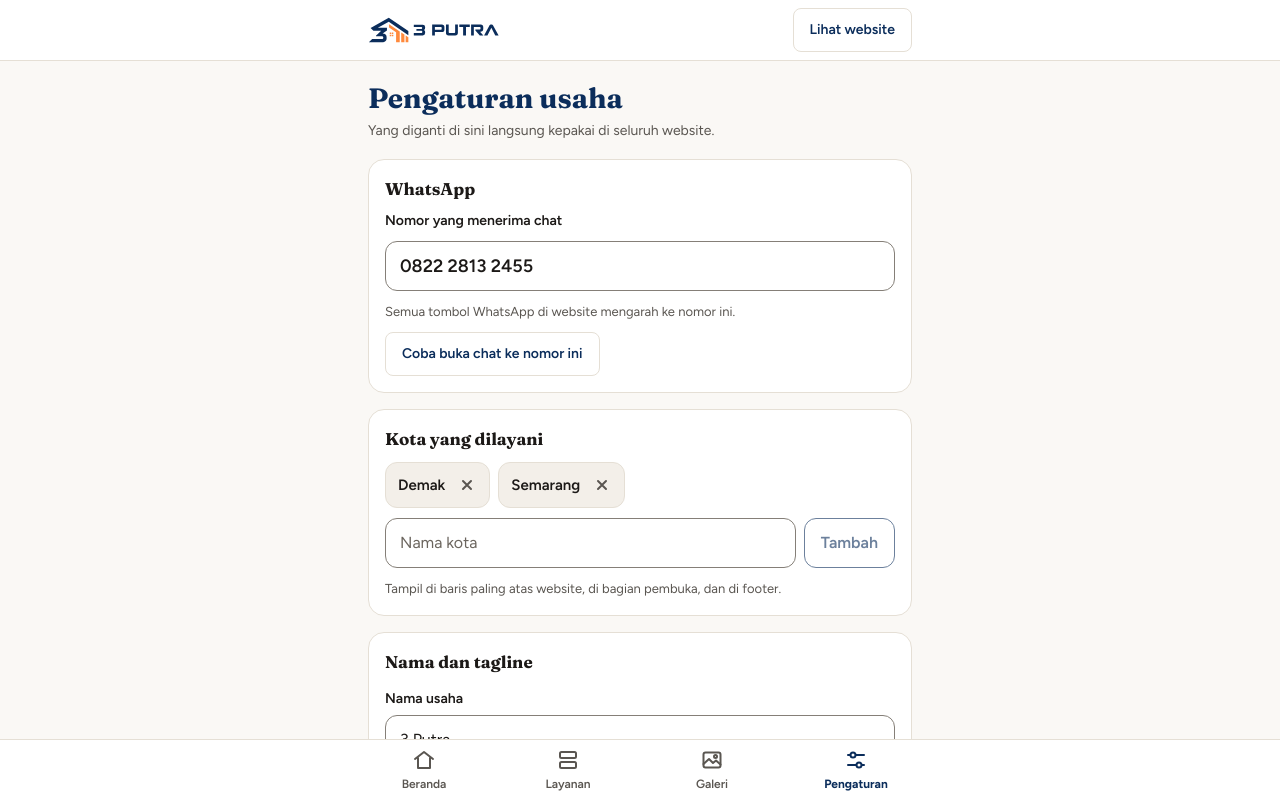
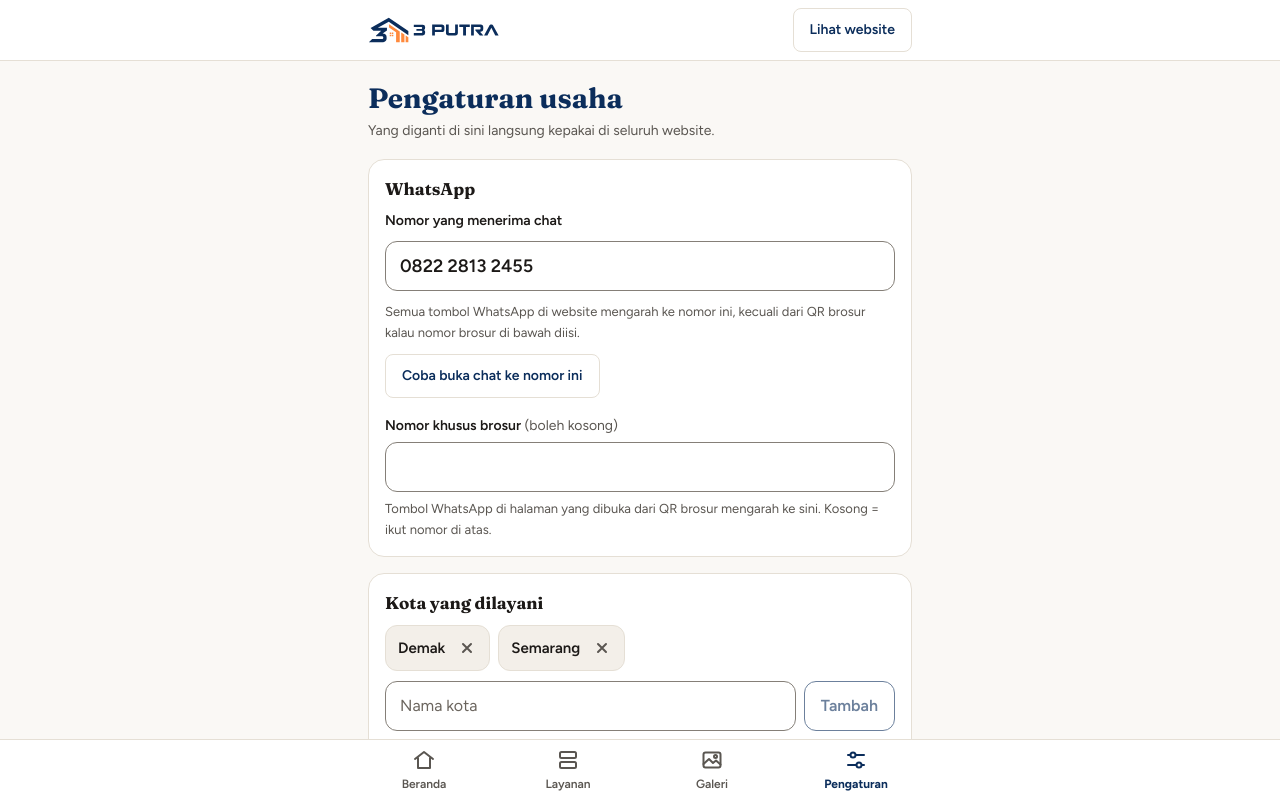
Before and after one commit to thebeast07-cyber/kanopibajaringan-demak, a Next.js app: page /admin/pengaturan in a window 1280 px wide. Shown: the top 798 px of the page. Built offline with nearby package versions, Linux system fonts and the light colour scheme.

Commit message:
Pengaturan: nomor WA khusus brosur
Tombol WhatsApp di /link yang dibuka dari QR brosur ke nomor ini kalau diisi; website tetap
ke nomor utama. Kosong = ikut nomor utama.

Co-Authored-By: Claude Opus 5.5 <noreply@anthropic.com>
Claude-Session: https://claude.ai/code/session_015JGYLpBTLAu5YgjA3UqNDE

```diff
--- a/src/app/admin/pengaturan/page.tsx
+++ b/src/app/admin/pengaturan/page.tsx
@@ -67,6 +67,7 @@ export default function HalamanPengaturan() {
     setSalah((prev) => {
       const sisa = { ...prev };
       if ('nomorWa' in field) delete sisa.nomorWa;
+      if ('nomorWaBrosur' in field) delete sisa.nomorWaBrosur;
       if ('kota' in field) delete sisa.kota;
       if ('namaUsaha' in field) delete sisa.namaUsaha;
       if ('linkMaps' in field) delete sisa.linkMaps;
@@ -156,7 +157,8 @@ export default function HalamanPengaturan() {
             className={`${kelasKolom(Boolean(salah.nomorWa))} text-lg font-semibold`}
           />
           <p id="atur-wa-bantuan" className={kelasBantuan}>
-            Semua tombol WhatsApp di website mengarah ke nomor ini.
+            Semua tombol WhatsApp di website mengarah ke nomor ini, kecuali dari QR brosur kalau nomor brosur di bawah
+            diisi.
           </p>
           {pesanSalah('nomorWa')}
           {nomorSah && (
@@ -169,6 +171,26 @@ export default function HalamanPengaturan() {
               Coba buka chat ke nomor ini
             </a>
           )}
+          <div className="pt-2 space-y-1.5">
+            <label htmlFor="atur-wa-brosur" className={kelasLabel}>
+              Nomor khusus brosur <span className="font-normal text-tinta-lembut">(boleh kosong)</span>
+            </label>
+            <input
+              id="atur-wa-brosur"
+              type="tel"
+              inputMode="tel"
+              autoComplete="off"
+              value={isian.nomorWaBrosur}
+              onChange={(e) => ubah({ nomorWaBrosur: e.target.value })}
+              aria-invalid={Boolean(salah.nomorWaBrosur)}
+              aria-describedby={`atur-wa-brosur-bantuan${salah.nomorWaBrosur ? ' atur-nomorWaBrosur-salah' : ''}`}
+              className={kelasKolom(Boolean(salah.nomorWaBrosur))}
+            />
+            <p id="atur-wa-brosur-bantuan" className={kelasBantuan}>
+              Tombol WhatsApp di halaman yang dibuka dari QR brosur mengarah ke sini. Kosong = ikut nomor di atas.
+            </p>
+            {pesanSalah('nomorWaBrosur')}
+          </div>
         </section>
 
         <section className={`${kelasKartu} p-4 space-y-2.5`} aria-labelledby="judul-kota">
--- a/src/app/link/page.tsx
+++ b/src/app/link/page.tsx
@@ -20,14 +20,15 @@ export async function generateMetadata(): Promise<Metadata> {
 
 export default async function Link({ searchParams }: { searchParams: { utm_source?: string } }) {
   const { businessConfig: c } = await bacaDatasetTerbit();
+  const dariBrosur = searchParams.utm_source?.toLowerCase() === 'brosur';
   return (
     <HalamanLink
       namaUsaha={c.businessName}
       tagline={c.tagline}
-      whatsappNumber={c.frontlineContact.whatsappNumber}
+      whatsappNumber={dariBrosur && c.nomorWaBrosur ? c.nomorWaBrosur : c.frontlineContact.whatsappNumber}
       linkInstagram={c.linkInstagram}
       linkTiktok={c.linkTiktok}
-      dariBrosur={searchParams.utm_source?.toLowerCase() === 'brosur'}
+      dariBrosur={dariBrosur}
     />
   );
 }
--- a/src/lib/cms/pengaturan.ts
+++ b/src/lib/cms/pengaturan.ts
@@ -20,6 +20,7 @@ export function nomorWaTampil(internasional: string): string {
 
 export interface IsianPengaturan {
   nomorWa: string;
+  nomorWaBrosur: string;
   kota: string[];
   namaUsaha: string;
   tagline: string;
@@ -31,7 +32,7 @@ export interface IsianPengaturan {
 }
 
 export type KesalahanPengaturan = Partial<
-  Record<'nomorWa' | 'kota' | 'namaUsaha' | 'linkMaps' | 'linkInstagram' | 'linkTiktok', string>
+  Record<'nomorWa' | 'nomorWaBrosur' | 'kota' | 'namaUsaha' | 'linkMaps' | 'linkInstagram' | 'linkTiktok', string>
 >;
 
 const LINK_MAPS = /^https:\/\/(maps\.app\.goo\.gl\/|goo\.gl\/maps\/|maps\.google\.[a-z.]+\/|(www\.)?google\.[a-z.]+\/maps)/i;
@@ -83,6 +84,7 @@ export function rapikanLinkSosmed(platform: keyof typeof HOST_SOSMED, ketikan: s
 export function isianDariConfig(c: BusinessConfigSchema): IsianPengaturan {
   return {
     nomorWa: nomorWaTampil(c.frontlineContact.whatsappNumber),
+    nomorWaBrosur: c.nomorWaBrosur ? nomorWaTampil(c.nomorWaBrosur) : '',
     kota: [...c.serviceAreas],
     namaUsaha: c.businessName,
     tagline: c.tagline,
@@ -97,6 +99,9 @@ export function isianDariConfig(c: BusinessConfigSchema): IsianPengaturan {
 export function periksaPengaturan(i: IsianPengaturan): KesalahanPengaturan {
   const salah: KesalahanPengaturan = {};
   if (!nomorWaInternasional(i.nomorWa)) salah.nomorWa = 'Nomornya kayaknya kurang pas. Tulis nomor HP lengkap, misalnya 0822 1234 5678.';
+  if (i.nomorWaBrosur.trim() && !nomorWaInternasional(i.nomorWaBrosur)) {
+    salah.nomorWaBrosur = 'Nomornya kayaknya kurang pas. Tulis nomor HP lengkap, atau kosongkan biar ikut nomor utama.';
+  }
   if (i.kota.length === 0) salah.kota = 'Isi minimal satu kota.';
   if (!i.namaUsaha.trim()) salah.namaUsaha = 'Nama usaha wajib diisi.';
   if (i.linkMaps.trim() && !rapikanLinkMaps(i.linkMaps)) {
@@ -119,6 +124,7 @@ export function terapkanPengaturan(c: BusinessConfigSchema, i: IsianPengaturan):
     surveyDisclaimer: i.catatanHarga.trim(),
     serviceAreas: i.kota.map((k) => k.trim()).filter(Boolean),
     frontlineContact: { ...c.frontlineContact, whatsappNumber: nomorWaInternasional(i.nomorWa)! },
+    nomorWaBrosur: nomorWaInternasional(i.nomorWaBrosur) ?? undefined,
     linkMaps: rapikanLinkMaps(i.linkMaps) ?? undefined,
     alamat: i.alamat.trim().replace(/\s+/g, ' ') || undefined,
     linkInstagram: rapikanLinkSosmed('instagram', i.linkInstagram) ?? undefined,
--- a/src/types/domain.ts
+++ b/src/types/domain.ts
@@ -368,6 +368,8 @@ export interface BusinessConfigSchema {
   /** Profil Instagram dan TikTok, buat tombol di halaman /link. Kosong = tombolnya tidak tampil. */
   linkInstagram?: string;
   linkTiktok?: string;
+  /** Nomor WA buat tombol di halaman /link yang dibuka dari QR brosur. Kosong = pakai nomor utama. */
+  nomorWaBrosur?: string;
 }
 
 export interface CompleteDataset {
```
Also changed, not shown: 1 other file (tests, documents, lock files or other folders).
